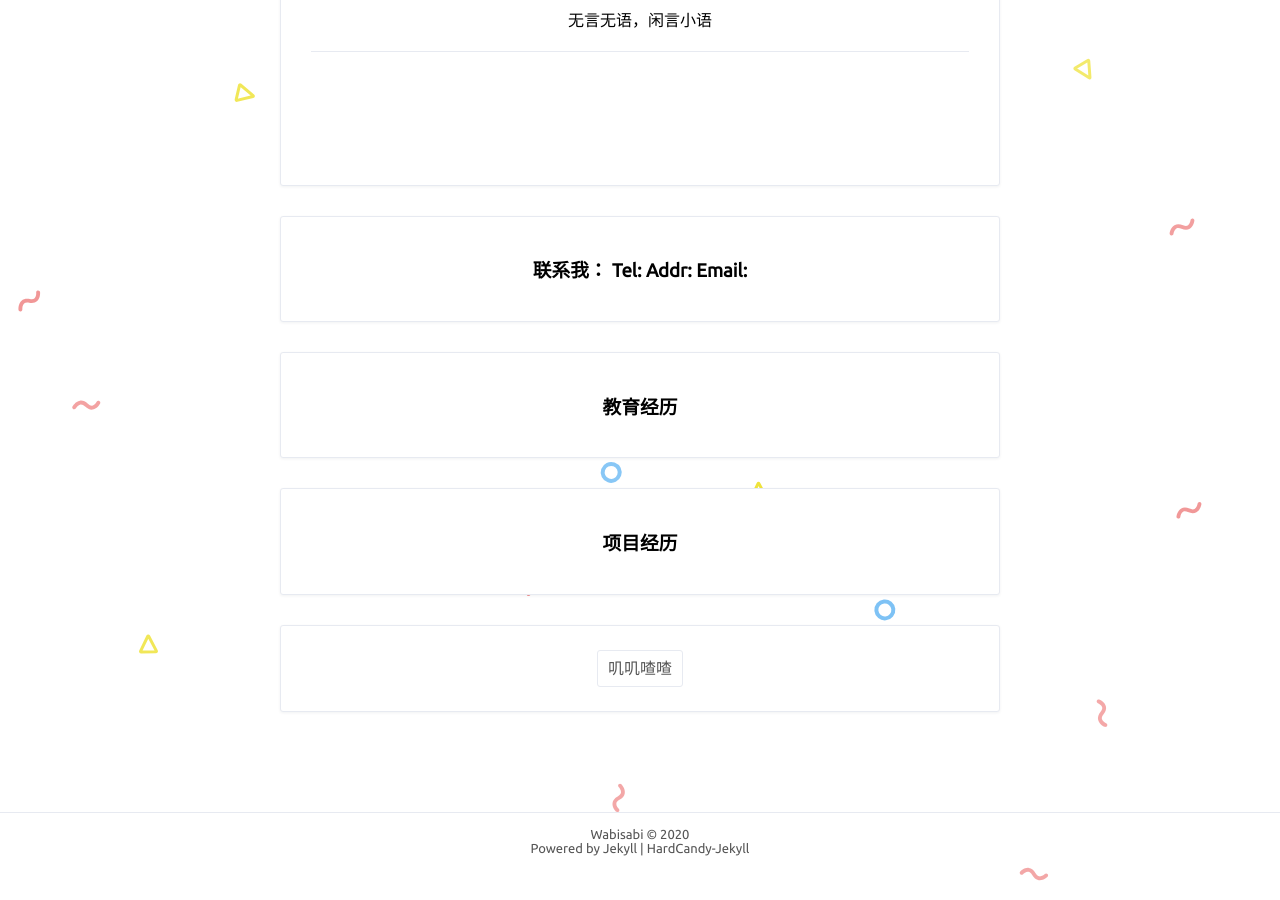
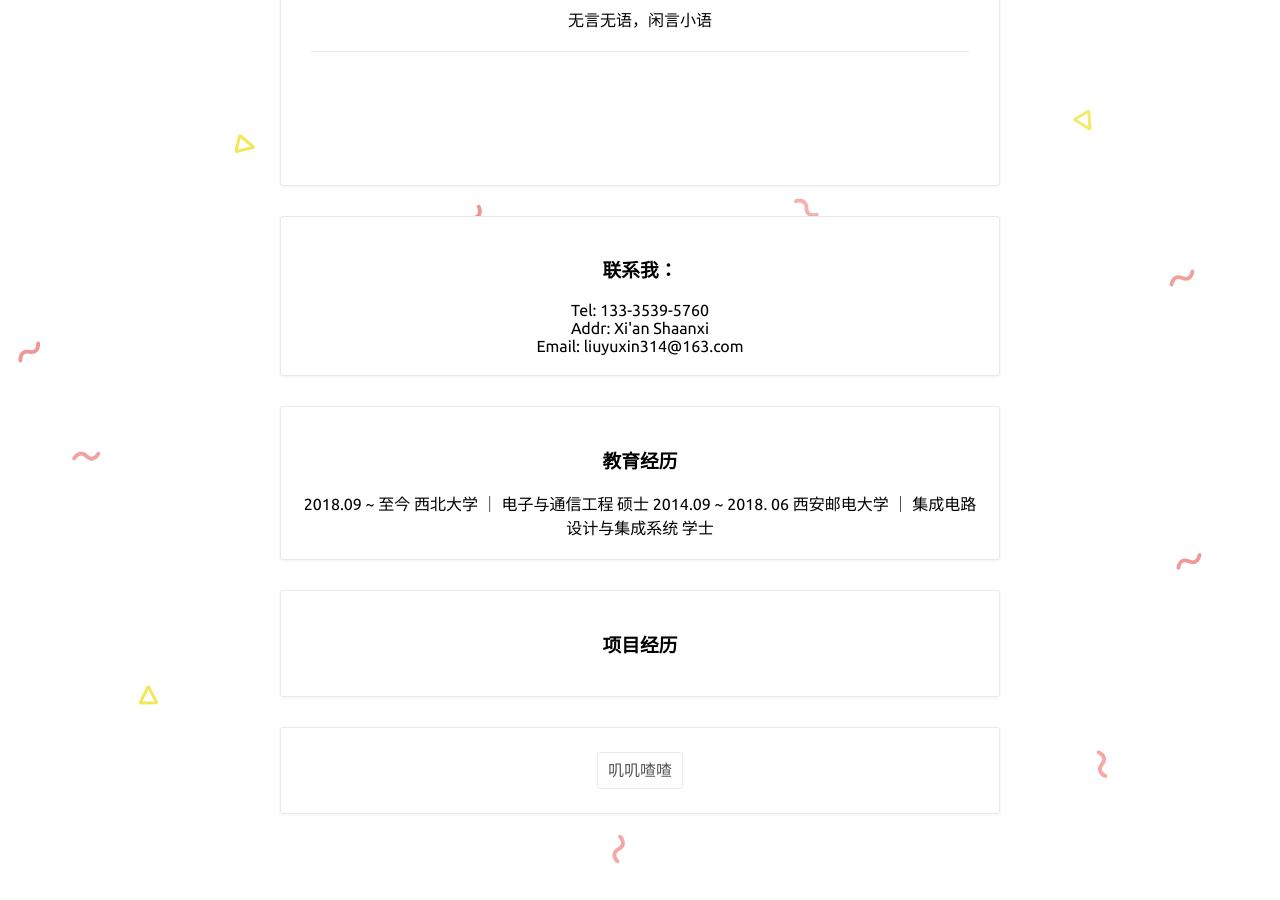
Before and after one commit to Liuyxxx314/Liuyxxx314.github.io, a Jekyll site: the page built from about.html, in a window 1280 px wide and 900 px high, scrolled down 587 px. Built offline with Jekyll 4.4.1, drawn with Linux system fonts in a browser that asks for light colours.

Commit message:
UpdateMessage

```diff
--- a/about.html
+++ b/about.html
@@ -31,14 +31,15 @@ description:
         {% endif %}
       </li>
       <li class="ContactMe">
-        <h3>联系我：
-          <p2>Tel:</p2>
-          <p2>Addr:</p2>
-          <p2>Email:</p2>
-        </h3>
+        <h3>联系我：<br></h3>
+          <p2>Tel: 133-3539-5760<br></p2>
+          <p2>Addr: Xi'an Shaanxi<br></p2>
+          <p2>Email: liuyuxin314@163.com<br></p2>
       </li>
       <li class="Education">
-        <h3>教育经历</h3>
+        <h3>教育经历<br></h3>
+        <p2>2018.09 ~ 至今      西北大学 ｜ 电子与通信工程 硕士</p2>
+        <p2>2014.09 ~ 2018. 06  西安邮电大学 ｜ 集成电路设计与集成系统 学士</p2>
       </li>
       <li class="WorkExperience">
         <h3>项目经历</h3>
```
